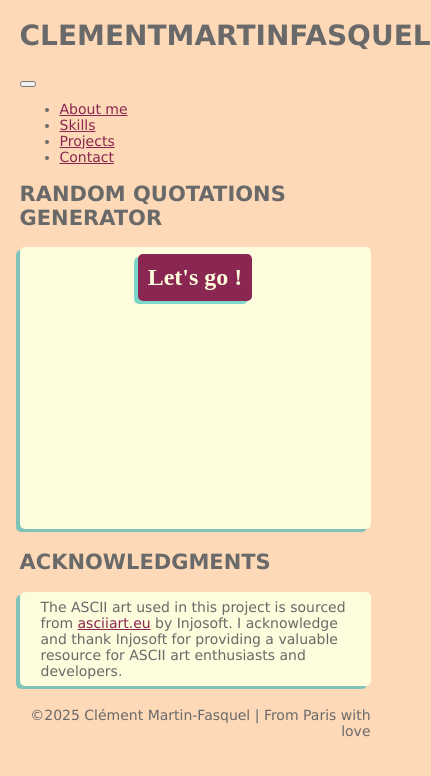
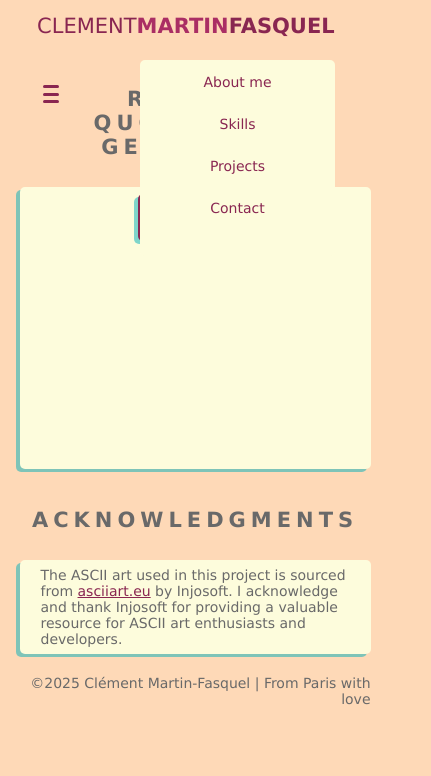
Before and after one commit to CM-F/portfolio, a plain HTML site: page rqg.html in a window 390 px wide. Both pictures are taken after a click on the button "Menu". Shown: the whole page, 431 px wide, since content can reach past the window. Drawn offline with Linux system fonts and the light colour scheme; a web font is replaced by a local one.

Commit message:
create and put mainTitle.js into index.html and rqg.html

```diff
--- /dev/null
+++ b/resource/js/mainTitle.js
@@ -0,0 +1,23 @@
+// hamburger menu listener
+document.addEventListener('DOMContentLoaded', function() {
+    const hamburger = document.querySelector('.hamburger');
+    const navMenu = document.querySelector('.nav');
+
+    function closeMenu() {
+        navMenu.classList.remove('open');
+    }
+
+    hamburger.addEventListener('click', function(event) {
+        event.stopPropagation();
+        navMenu.classList.toggle('open');
+    });
+
+    document.addEventListener('click', function(event) {
+        const target = event.target;
+        // Vérifie si le clic est en dehors du menu et du bouton hamburger
+        if (!navMenu.contains(target) && !hamburger.contains(target)) {
+            closeMenu();
+        }
+    });
+
+});
--- a/rqg.html
+++ b/rqg.html
@@ -4,8 +4,8 @@
     <meta charset="UTF-8">
     <meta name="viewport" content="width=device-width, initial-scale=1.0">
     <link rel="stylesheet" href="./resource/css/style.css">
-    <link rel="stylesheet" href="./resource/css/tabletStyle.css">
-    <link rel="stylesheet" href="./resource/css/mobileStyle.css">
+    <link rel="stylesheet" href="./resource/css/mainTitle.css">
+
     <link rel="stylesheet" href="./resource/css/rqg.css">
 <!-- Google Fonts Yrsa and Yaldevi -->
     <link rel="preconnect" href="https://fonts.googleapis.com">
@@ -13,6 +13,7 @@
     <link href="https://fonts.googleapis.com/css2?family=Yaldevi:wght@200..700&family=Yrsa:ital,wght@0,300..700;1,300..700&display=swap" rel="stylesheet">
     <script src="./resource/js/lines.js" defer></script>
     <script src="./resource/js/rqg.js" defer></script>
+    <script src="./resource/js/mainTitle.js" defer></script>
     <title>Clement MF // RQG</title>
 </head>
 
@@ -37,7 +38,7 @@
     <main>
 
         <section id="projects">
-            <div class="breaking-news">
+            <div class="section-container">
                 <h2>RANDOM QUOTATIONS GENERATOR</h2>
             </div>
             <div class="project container">
@@ -49,7 +50,7 @@
         </section>
 
         <section id="acknoledgments">
-            <div class="breaking-news">
+            <div class="section-container">
                 <h2>ACKNOWLEDGMENTS</h2>
             </div>
             <div class="container">
```
Also changed, not shown: index.html (+1 -0 lines), resource/js/index.js (+0 -24 lines).
